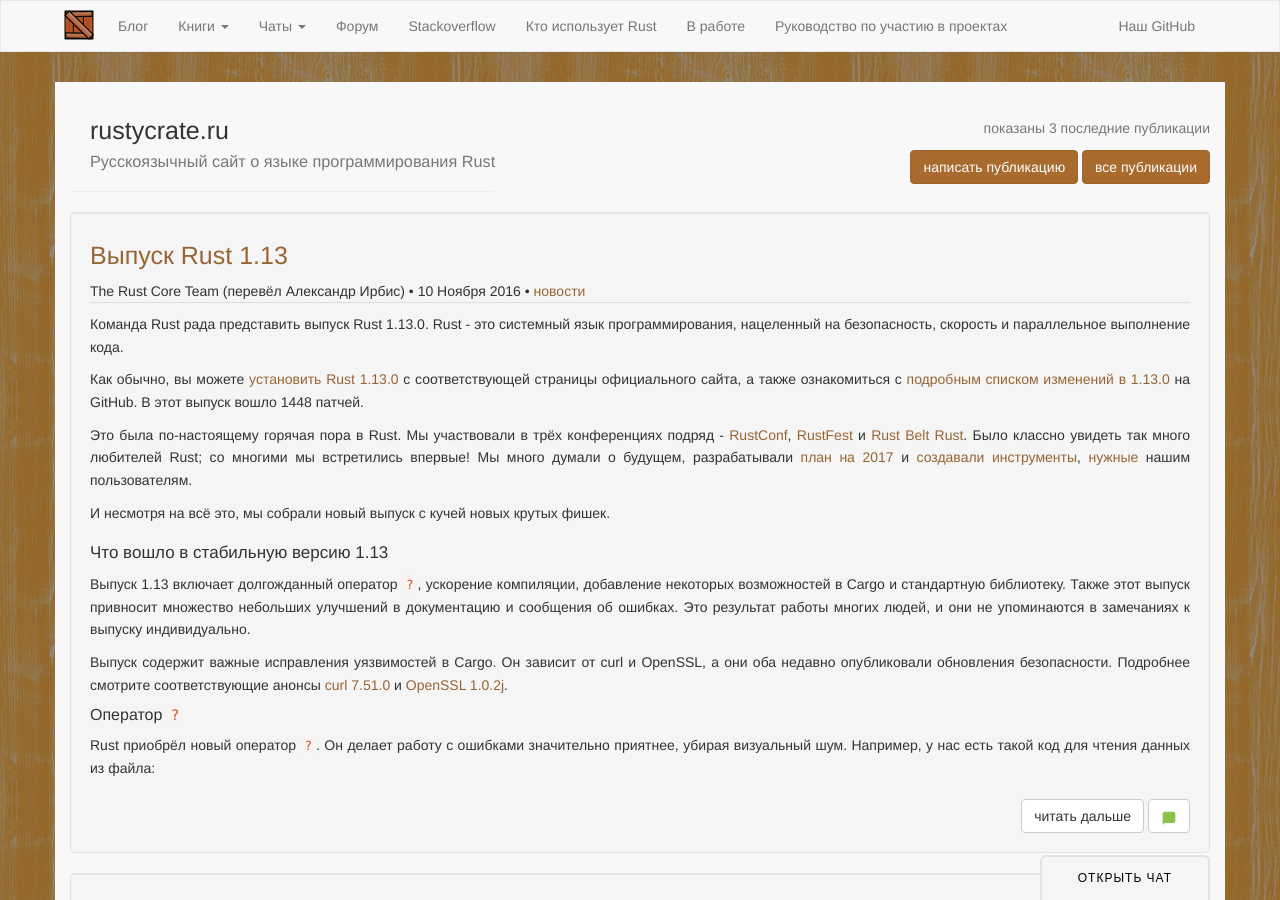
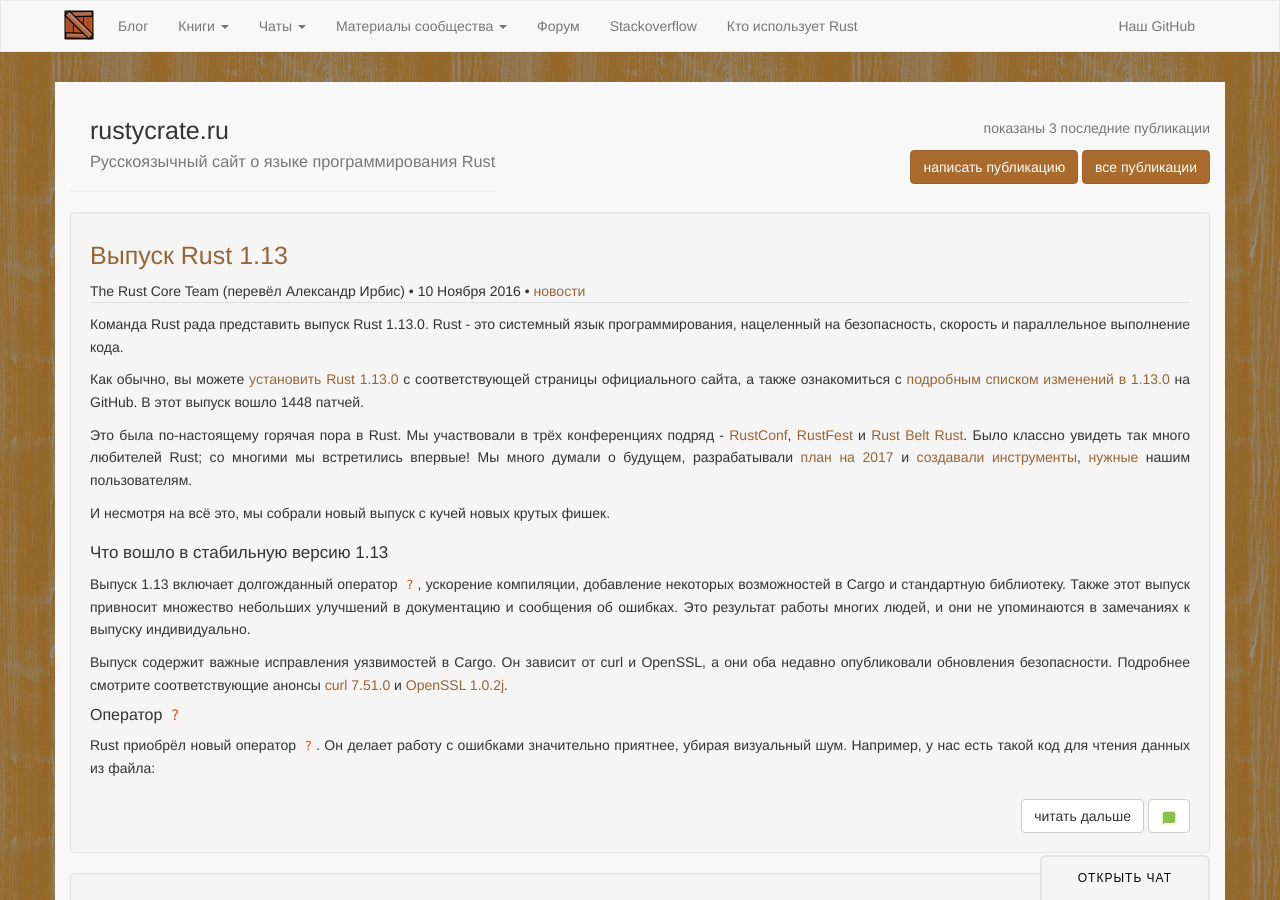
Before and after one commit to rust-lang-ru/rustycrate.ru, a Jekyll site: the page built from index.html, in a window 1280 px wide and 900 px high. Built offline with Jekyll 4.4.1, drawn with Linux system fonts in a browser that asks for light colours; nearby versions of some CDN libraries; comment, search, counter and statistics services are not loaded.

Commit message:
Реорганизуем меню ресурсов сообщества
Fix #151

```diff
--- a/_includes/header.html
+++ b/_includes/header.html
@@ -63,11 +63,16 @@
                         <li><a href="https://gitter.im/ruRust/gamedev" target="blank">Канал о разработке игр на Rust</a></li>
                     </ul>
                 </li>
+                <li class="dropdown">
+                    <a href="#" class="dropdown-toggle" data-toggle="dropdown" role="button" aria-haspopup="true" aria-expanded="false" data-proofer-ignore>Материалы сообщества <span class="caret"></span></a>
+                    <ul class="dropdown-menu">
+                        <li><a href="/in-progress.html">В работе</a></li>
+                        <li><a href="/%D1%80%D1%83%D0%BA%D0%BE%D0%B2%D0%BE%D0%B4%D1%81%D1%82%D0%B2%D0%B0/2016/03/07/contributing.html">Руководство по участию в проектах</a></li>
+                    </ul>
+                </li>
                 <li><a href="http://forum.rustycrate.ru" target="blank">Форум</a></li>
                 <li><a href="http://ru.stackoverflow.com/questions/tagged/rust" target="blank">Stackoverflow</a></li>
                 <li><a href="/adopters.html">Кто использует Rust</a></li>
-                <li><a href="/in-progress.html">В работе</a></li>
-                <li><a href="/%D1%80%D1%83%D0%BA%D0%BE%D0%B2%D0%BE%D0%B4%D1%81%D1%82%D0%B2%D0%B0/2016/03/07/contributing.html">Руководство по участию в проектах</a></li>
             </ul>
             <ul class="nav navbar-nav navbar-right">
                 <li><a href="https://github.com/ruRust" target="blank">Наш GitHub</a></li>
```
